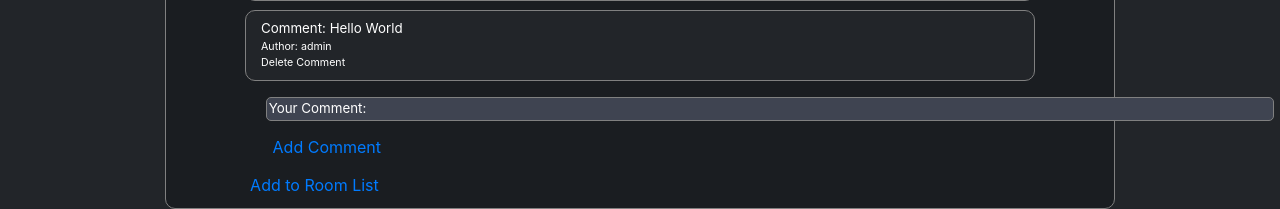
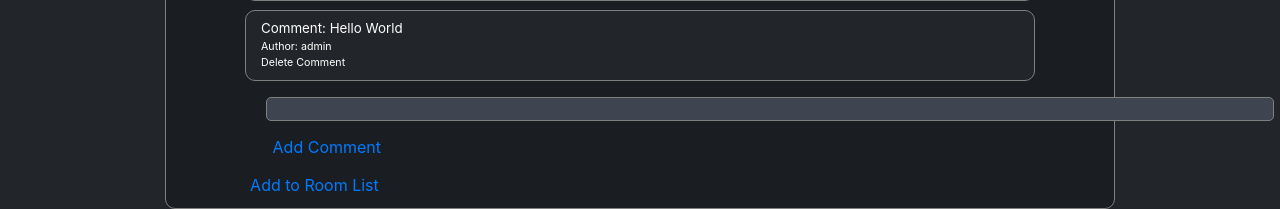
Before and after one commit to CalebCraigo/8-2-1-Chatrooms, a Django app: page /1/ in a window 1280 px wide. Shown: the part 1063-1272 px from the top of the page. Run offline with Django 3.2, Linux system fonts and the light colour scheme; a user stored in the database is signed in; data comes from the database, SQL or seed files in the repository; some libraries are stand-ins or nearby versions.

Commit message:
updated comment field

```diff
--- a/rooms/templates/rooms/room_detail.html
+++ b/rooms/templates/rooms/room_detail.html
@@ -28,7 +28,7 @@
         {% else %}
         <form class='add_comment_form' method='post'action='{% url "rooms:create_comment" room.id %}'>
           {% csrf_token %}
-          <input class='comment_box' type="text" name='text' value='Your Comment: '>
+          <input class='comment_box' type="text" name='text'>
           <button class='add_comment btn btn-link'>Add Comment</button>
         </form>
         </section>
```
